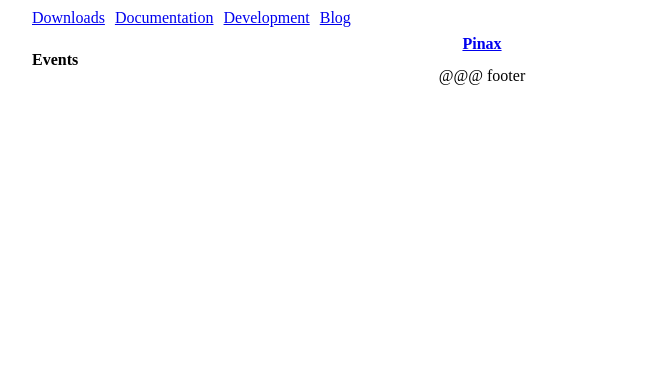
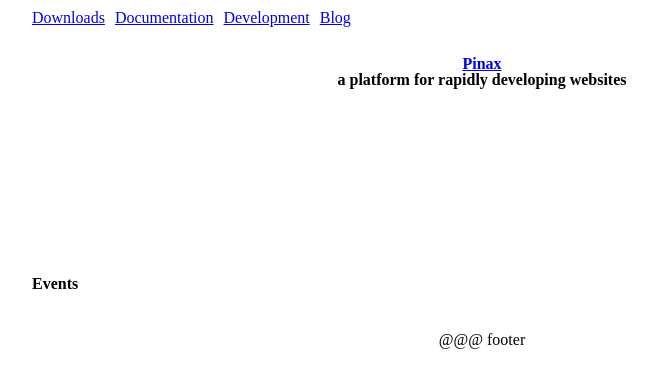
Before and after one commit to pinax/pinaxproject.com, a Django app: template pinaxsite_project/templates/events/home.html in a window 1280 px wide. Shown: the top 388 px of the page, without its empty margins (158-815 px from the left). Run offline with Django 3.2, Linux system fonts and the light colour scheme; the template is opened without the code that fills it, so the values that code supplies are empty; parts of the project's set-up code (start-up, migrations or seed data) failed here and were passed over.

Commit message:
more layout tweaks

```diff
--- a/pinaxsite_project/media/css/layout.css
+++ b/pinaxsite_project/media/css/layout.css
@@ -1,9 +1,12 @@
 #header {
     text-align: center;
+    height: 180px;
+    margin: 0 auto;
+    padding: 20px 0 0;
 }
 #main_content {
     width: 900px;
-    margin: 0 auto;
+    margin: 40px auto;
 }
 #footer {
     text-align: center;
--- a/pinaxsite_project/templates/site_base.html
+++ b/pinaxsite_project/templates/site_base.html
@@ -14,6 +14,7 @@
 
         <div id="header">
             <h1><a href="/">Pinax</a></h1>
+            <h2>a platform for rapidly developing websites</h2>
         </div>
 
         <div id="main_content">
```
